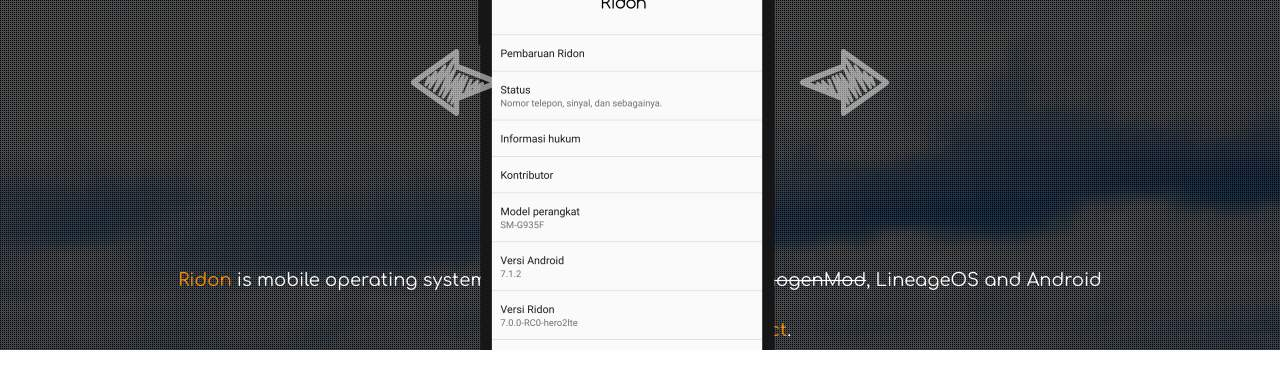
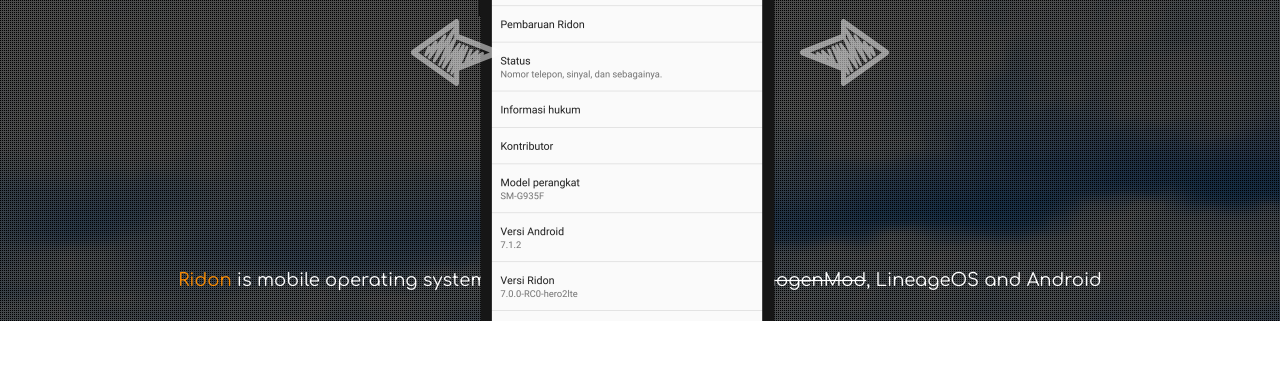
Before and after one commit to sendz/ridon.github.io, a plain HTML site: page index.html in a window 1280 px wide. Drawn offline with nearby package versions, Linux system fonts and the light colour scheme.

Commit message:
Remove ridon is part of blankon terms

```diff
--- a/index.html
+++ b/index.html
@@ -48,7 +48,6 @@
                 <span class="ridon-strikethrough">Replicant</span>, <span class="ridon-strikethrough">CyanogenMod</span>,
                 LineageOS and Android Open Source Project.
               </h4>
-              <h4 class="ridon-text"><a href="https://github.com/ridon">Ridon</a> is part of <a href="https://www.blankonlinux.or.id/">BlankOn Project</a>.</h4>
             </div>
             <div class="col-sm-10 col-sm-push-1 col-xs-12 mh-slider">
               <div class="row">
```
